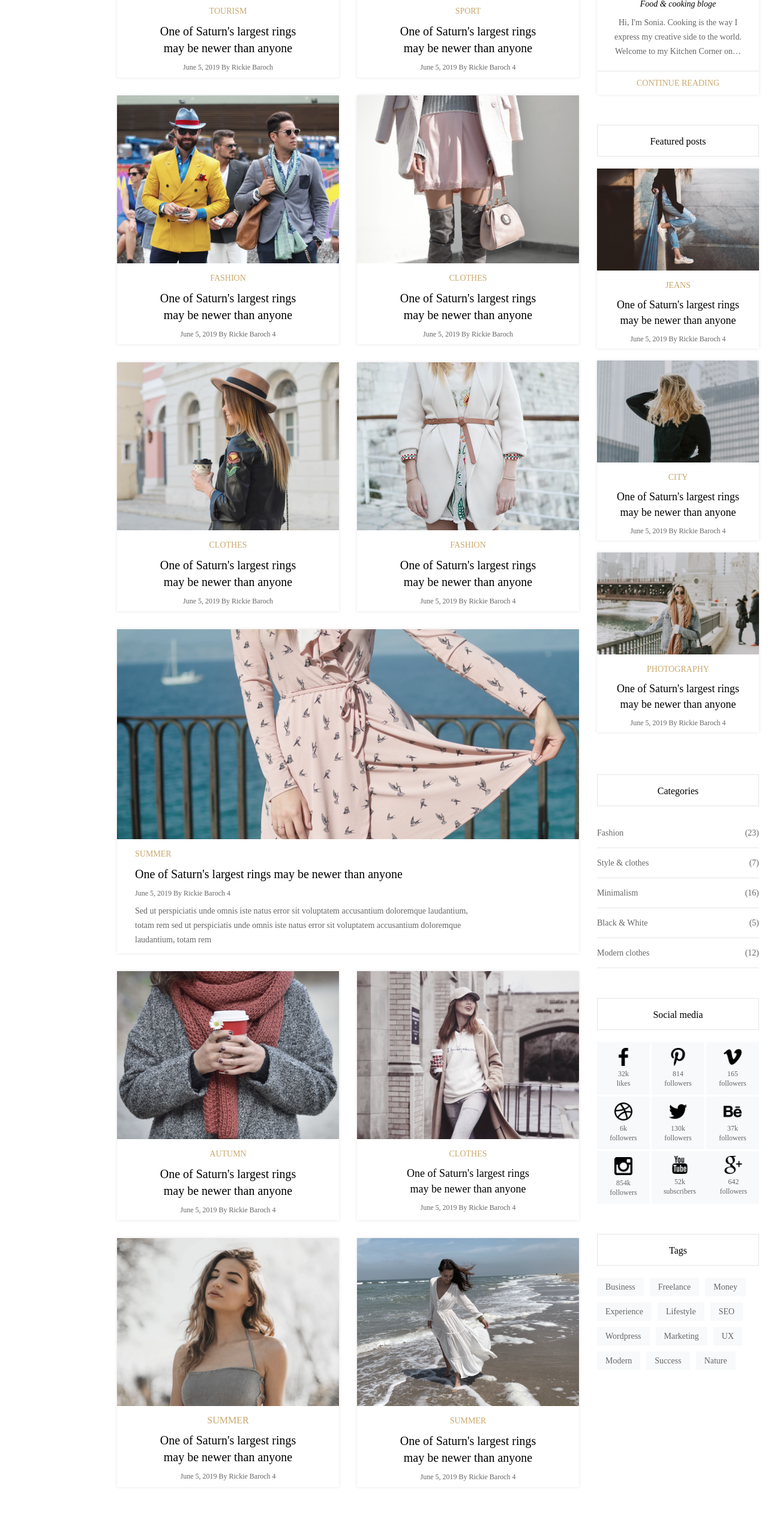
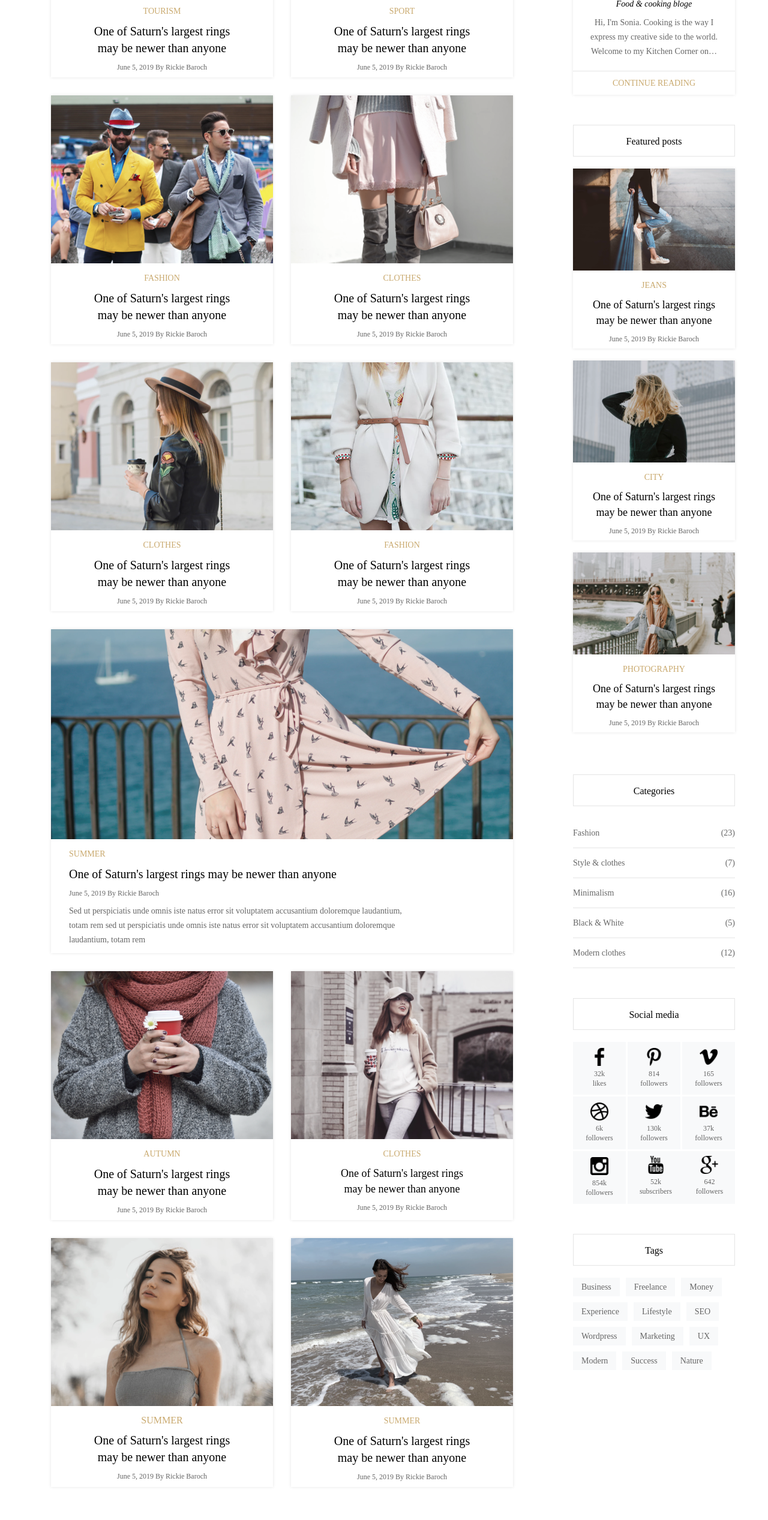
Before and after one commit to Nyzdesha/fashion_blog, a plain HTML site: page index.html in a window 1280 px wide. Shown: the part 1146-3680 px from the top of the page at 60% size. Drawn offline with Linux system fonts and the light colour scheme.

Commit message:
centering item23

```diff
--- a/index.html
+++ b/index.html
@@ -33,13 +33,13 @@
 				<img src="fashion/img3.png" width="370px">
 				<a href="#" class="gold-text text-sans">SPORT</a>
 				<P class="card-header">One of Saturn's largest rings <br>may be newer than anyone</p>
-				<p class="text-data">June 5, 2019 By Rickie Baroch 4</p>
+				<p class="text-data">June 5, 2019 By Rickie Baroch</p>
 			</div>
 			<div class="card">
 				<img src="fashion/img4.png" width="370px">
 				<a href="#" class="gold-text text-sans">FASHION</a>
 				<P class="card-header">One of Saturn's largest rings <br>may be newer than anyone</p>
-				<p class="text-data">June 5, 2019 By Rickie Baroch 4</p>
+				<p class="text-data">June 5, 2019 By Rickie Baroch</p>
 			</div>
 			<div class="card">
 				<img src="fashion/img5.png" width="370px">
@@ -57,38 +57,38 @@
 				<img src="fashion/img7.png" width="370px">
 				<a href="#" class="gold-text text-sans">FASHION</a>
 				<P class="card-header">One of Saturn's largest rings <br>may be newer than anyone</p>
-				<p class="text-data">June 5, 2019 By Rickie Baroch 4</p>
+				<p class="text-data">June 5, 2019 By Rickie Baroch</p>
 			</div>
 			<div class="card wide-card">
 				<img src="fashion/img8.png" width="770px">
 				<a href="#" class="gold-text text-sans">SUMMER</a>
 				<P class="card-header">One of Saturn's largest rings may be newer than anyone</p>
-				<p class="text-data">June 5, 2019 By Rickie Baroch 4</p>
+				<p class="text-data">June 5, 2019 By Rickie Baroch</p>
 				<p class="text-block">Sed ut perspiciatis unde omnis iste natus error sit voluptatem accusantium doloremque laudantium, totam rem sed ut perspiciatis unde omnis iste natus error sit voluptatem accusantium doloremque laudantium, totam rem</p>
 			</div>
 			<div class="card">
 				<img src="fashion/img9.png" width="370px">
 				<a href="#" class="gold-text text-sans">AUTUMN</a>
 				<P class="card-header">One of Saturn's largest rings <br>may be newer than anyone</p>
-				<p class="text-data">June 5, 2019 By Rickie Baroch 4</p>
+				<p class="text-data">June 5, 2019 By Rickie Baroch</p>
 			</div>
 			<div class="card">
 				<img src="fashion/img10.png" width="370px">
 				<a href="#" class="gold-text text-sans">CLOTHES</a>
 				<P class="card-header-2">One of Saturn's largest rings <br>may be newer than anyone</p>
-				<p class="text-data">June 5, 2019 By Rickie Baroch 4</p>
+				<p class="text-data">June 5, 2019 By Rickie Baroch</p>
 			</div>
 			<div class="card">
 				<img src="fashion/img11.png" width="370px">
 				<a href="#" class="gold-text">SUMMER</a>
 				<P class="card-header">One of Saturn's largest rings <br>may be newer than anyone</p>
-				<p class="text-data">June 5, 2019 By Rickie Baroch 4</p>
+				<p class="text-data">June 5, 2019 By Rickie Baroch</p>
 			</div>
 			<div class="card">
 				<img src="fashion/img12.png" width="370px">
 				<a href="#" class="gold-text text-sans">SUMMER</a>
 				<P class="card-header">One of Saturn's largest rings <br>may be newer than anyone</p>
-				<p class="text-data">June 5, 2019 By Rickie Baroch 4</p>
+				<p class="text-data">June 5, 2019 By Rickie Baroch</p>
 			</div>
 			<div class="slider-page">
 				<a href="#">< OLDER POST</a>
@@ -114,19 +114,19 @@
 				<img src="fashion/img14.png" width="270px">
 				<a href="#" class="gold-text text-sans">JEANS</a>
 				<P class="card-header-2">One of Saturn's largest rings<br> may be newer than anyone</p>
-				<p class="text-data">June 5, 2019 By Rickie Baroch 4</p>
+				<p class="text-data">June 5, 2019 By Rickie Baroch</p>
 			</div>
 			<div class="card sidebar-card">
 				<img src="fashion/img15.png" width="270px">
 				<a href="#" class="gold-text text-sans">CITY</a>
 				<P class="card-header-2">One of Saturn's largest rings <br>may be newer than anyone</p>
-				<p class="text-data">June 5, 2019 By Rickie Baroch 4</p>
+				<p class="text-data">June 5, 2019 By Rickie Baroch</p>
 			</div>
 			<div class="card sidebar-card">
 				<img src="fashion/img16.png" width="270px">
 				<a href="#" class="gold-text text-sans">PHOTOGRAPHY</a>
 				<P class="card-header-2">One of Saturn's largest rings <br>may  be newer than anyone</p>
-				<p class="text-data">June 5, 2019 By Rickie Baroch 4</p>
+				<p class="text-data">June 5, 2019 By Rickie Baroch</p>
 			</div>
 			<div class="sidebar-border">Categories</div>
 			<div class="categories"><a href="#">Fashion</a><a href="#">(23)</a></div>
@@ -167,12 +167,12 @@
 		<div class="container-item4">
 		<div class="follow">Follow our @instagram_name</div>
 		<div class="inst-photo">
-			<a href=""><img src="fashion/img17.png" alt="Instablog" width="248px"></a>
-			<a href=""><img src="fashion/img18.png" alt="Instablog" width="248px"></a>
-			<a href=""><img src="fashion/img19.png" alt="Instablog" width="248px"></a>
-			<a href=""><img src="fashion/img20.png" alt="Instablog" width="248px"></a>
-			<a href=""><img src="fashion/img21.png" alt="Instablog" width="248px"></a>
-			<a href=""><img src="fashion/img22.png" alt="Instablog" width="248px"></a>
+			<a href="#"><img src="fashion/img17.png" alt="Instablog" width="16%"></a>
+			<a href="#"><img src="fashion/img18.png" alt="Instablog" width="16%"></a>
+			<a href="#"><img src="fashion/img19.png" alt="Instablog" width="16%"></a>
+			<a href="#"><img src="fashion/img20.png" alt="Instablog" width="16%"></a>
+			<a href="#"><img src="fashion/img21.png" alt="Instablog" width="16%"></a>
+			<a href="#"><img src="fashion/img22.png" alt="Instablog" width="16%"></a>
 		</div>
 		</div>
 	<footer>
--- a/styles.css
+++ b/styles.css
@@ -15,7 +15,7 @@ body {
 	display: flex;
 	flex-wrap: wrap;
 	width: 100%;
-	justify-content: space-around;
+	justify-content: center;
 }
 a {
 	text-decoration: none;
@@ -92,7 +92,7 @@ p, a {
 	position: relative;
 	width: 800px;
 	flex-wrap: wrap;
-	margin-left: 150px;
+	margin-right: 100px;
 	margin-top: 60px;
 }
 .card {
@@ -149,7 +149,6 @@ p, a {
 }
 .container-item3 {
 	display:flex;
-	position: relative;
 	flex-direction: column;
 	width:270px;
 	margin-top: 60px;
@@ -258,6 +257,9 @@ p, a {
 	margin-bottom: 30px;
 	padding:0;
 }
+.inst-photo {
+	margin-left: 25px;
+}
 .inst-photo img:not(:last-child) {
 	margin-right: 8px;
 }
```
